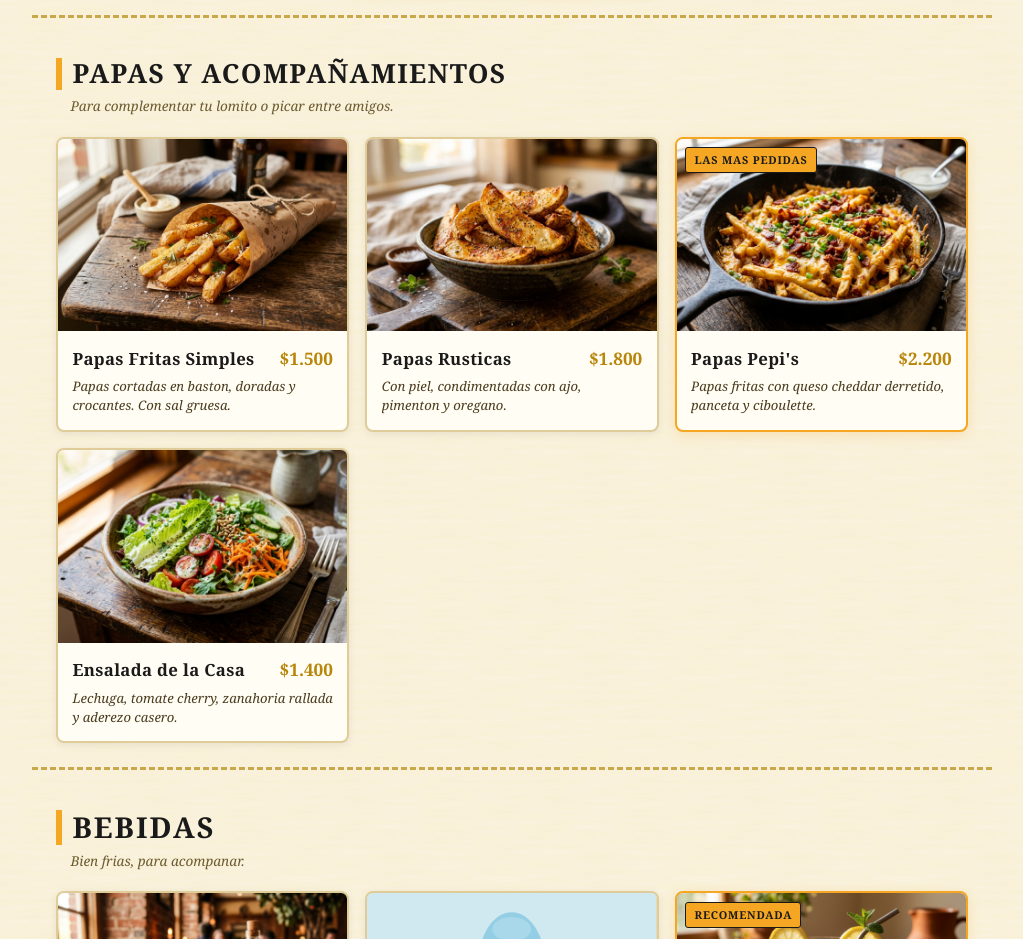
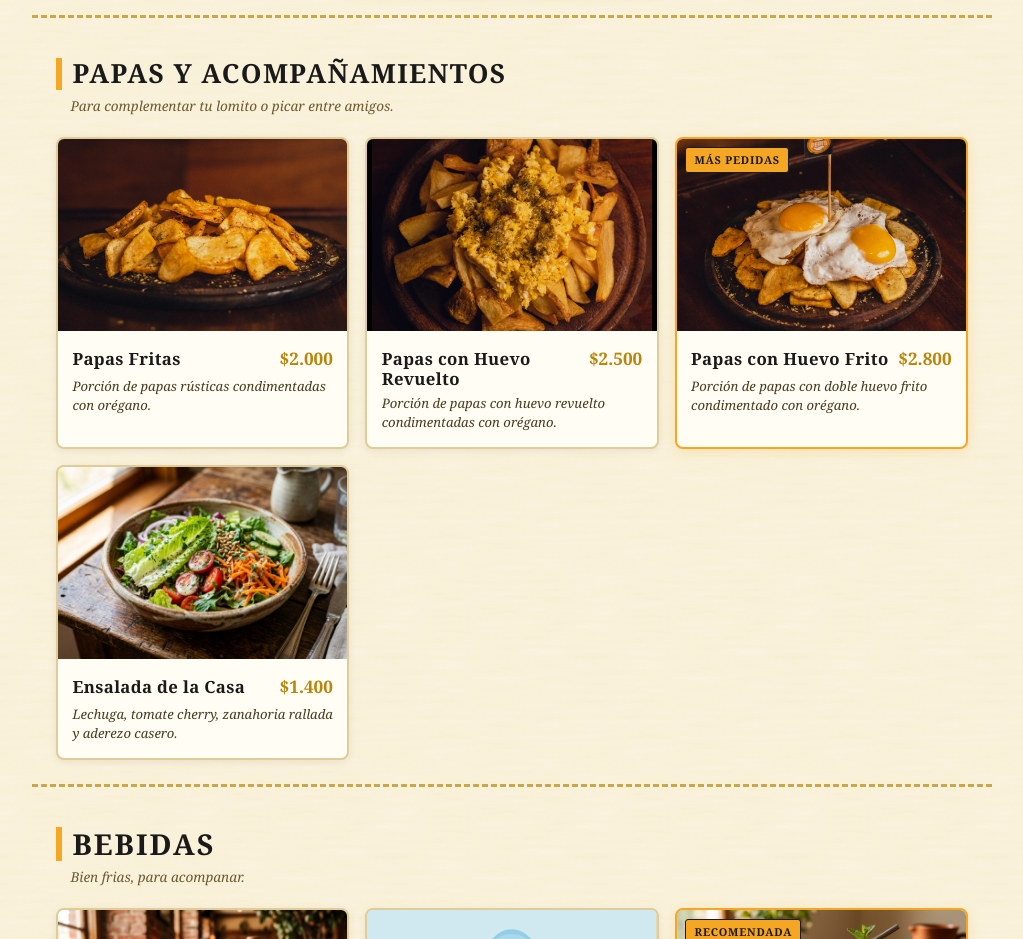
Before and after one commit to lorenzopalena1806/pagina-container-de-enzo, a plain HTML site: page index.html in a window 1280 px wide. Shown: the part 980-1919 px from the top of the page, without its empty margins (128-1151 px from the left). Drawn offline with Linux system fonts and the light colour scheme.

Commit message:
feat: actualizar seccion de papas con fotos reales y nuevas descripciones

```diff
--- a/index.html
+++ b/index.html
@@ -155,7 +155,8 @@
     </section>
 
     <!-- PAPAS Y ACOMPAÑAMIENTOS -->
-    <section class="menu-section" id="papas"><!-- font: Fjalla One -->
+    <section class="menu-section" id="papas">
+<!-- font: Fjalla One -->
       <div class="section-header">
         <h2 class="section-title">Papas y acompañamientos</h2>
         <p class="section-desc">Para complementar tu lomito o picar entre amigos.</p>
@@ -164,41 +165,41 @@
 
         <li class="product-card">
           <div class="card-img-wrap">
-            <img src="img/papas-simples.jpg" alt="Papas Fritas Simples" class="card-img" loading="lazy" width="600" height="400" />
+            <img src="img/papas-fritas.jpg" alt="Papas fritas" class="card-img" loading="lazy" width="600" height="400" />
           </div>
           <div class="card-body">
             <div class="card-header-row">
-              <h3 class="card-name">Papas Fritas Simples</h3>
-              <span class="card-price">$1.500</span>
+              <h3 class="card-name">Papas Fritas</h3>
+              <span class="card-price">$2.000</span>
             </div>
-            <p class="card-desc">Papas cortadas en baston, doradas y crocantes. Con sal gruesa.</p>
+            <p class="card-desc">Porción de papas rústicas condimentadas con orégano.</p>
           </div>
         </li>
 
         <li class="product-card">
           <div class="card-img-wrap">
-            <img src="img/papas-rusticas.jpg" alt="Papas Rusticas" class="card-img" loading="lazy" width="600" height="400" />
+            <img src="img/papas-huevo-revuelto.jpg" alt="Papas con huevo revuelto" class="card-img" loading="lazy" width="600" height="400" />
           </div>
           <div class="card-body">
             <div class="card-header-row">
-              <h3 class="card-name">Papas Rusticas</h3>
-              <span class="card-price">$1.800</span>
+              <h3 class="card-name">Papas con Huevo Revuelto</h3>
+              <span class="card-price">$2.500</span>
             </div>
-            <p class="card-desc">Con piel, condimentadas con ajo, pimenton y oregano.</p>
+            <p class="card-desc">Porción de papas con huevo revuelto condimentadas con orégano.</p>
           </div>
         </li>
 
         <li class="product-card featured">
           <div class="card-img-wrap">
-            <img src="img/papas-pepis.jpg" alt="Papas Pepis" class="card-img" loading="lazy" width="600" height="400" />
-            <span class="card-badge">Las mas pedidas</span>
+            <img src="img/papas-huevo-frito.jpg" alt="Papas con huevo frito" class="card-img" loading="lazy" width="600" height="400" />
+            <span class="card-badge">Más pedidas</span>
           </div>
           <div class="card-body">
             <div class="card-header-row">
-              <h3 class="card-name">Papas Pepi's</h3>
-              <span class="card-price">$2.200</span>
+              <h3 class="card-name">Papas con Huevo Frito</h3>
+              <span class="card-price">$2.800</span>
             </div>
-            <p class="card-desc">Papas fritas con queso cheddar derretido, panceta y ciboulette.</p>
+            <p class="card-desc">Porción de papas con doble huevo frito condimentado con orégano.</p>
           </div>
         </li>
 
```
Also changed, not shown: img/papas-fritas.jpg (added), img/papas-huevo-frito.jpg (added), img/papas-huevo-revuelto.jpg (added).
